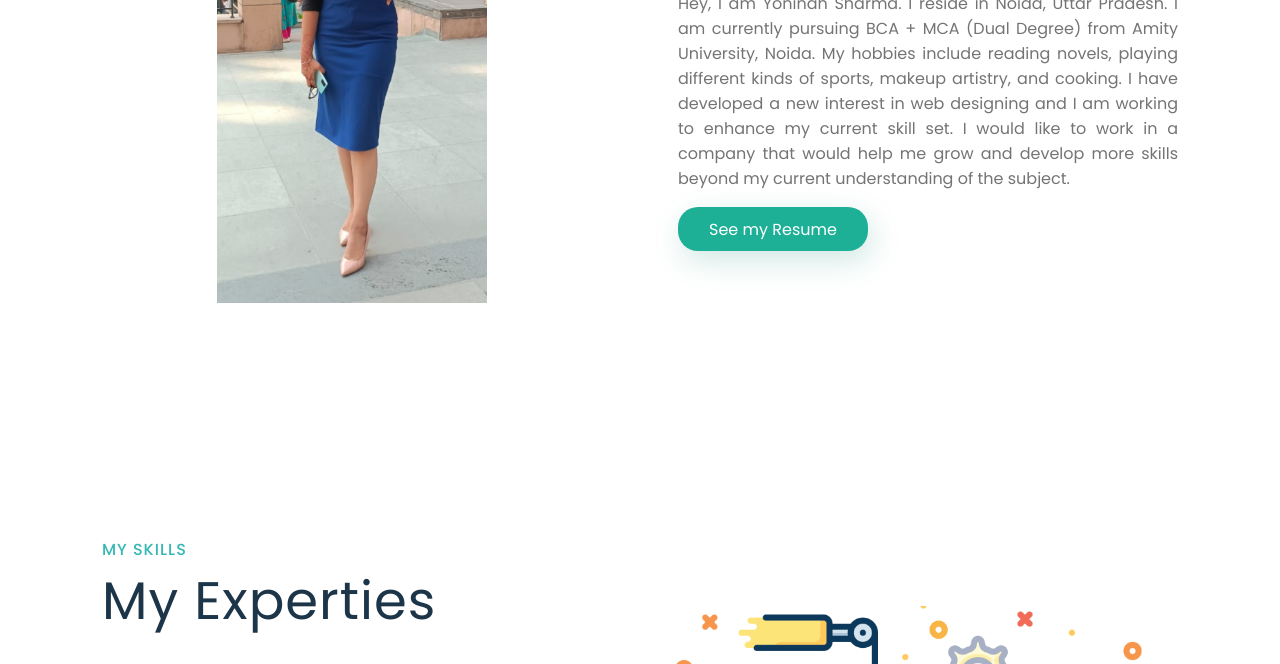
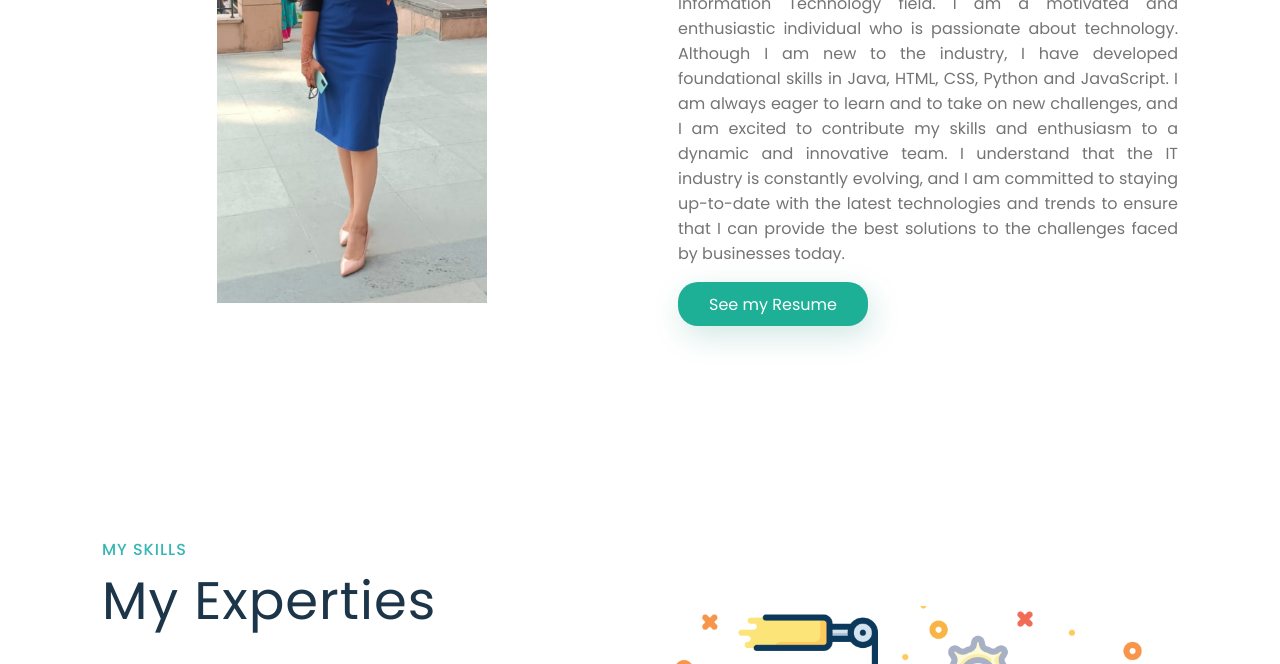
Before and after one commit to YoninahSharma/YoninahSharma.github.io, a plain HTML site: page index.html in a window 1280 px wide. Shown: the part 347-1011 px from the top of the page. Drawn offline with Linux system fonts and the light colour scheme.

Commit message:
intro and resume updated

```diff
--- a/index.html
+++ b/index.html
@@ -55,17 +55,21 @@
         <div class="main-text">
           <h1>Hello, I am Yoninah</h1>
           <p>
-            Hey, I am Yoninah Sharma. I reside in Noida, Uttar Pradesh. I am
-            currently pursuing BCA + MCA (Dual Degree) from Amity University,
-            Noida. My hobbies include reading novels, playing different kinds of
-            sports, makeup artistry, and cooking. I have developed a new
-            interest in web designing and I am working to enhance my current
-            skill set. I would like to work in a company that would help me grow
-            and develop more skills beyond my current understanding of the
-            subject.
+            Hello! My name is Yoninah Sharma, and I am a recent graduate with a
+            degree in BCA + MCA (Dual Degree) from Amity University, Noida
+            seeking to build a career in the Information Technology field. I am
+            a motivated and enthusiastic individual who is passionate about
+            technology. Although I am new to the industry, I have developed
+            foundational skills in Java, HTML, CSS, Python and JavaScript. I am
+            always eager to learn and to take on new challenges, and I am
+            excited to contribute my skills and enthusiasm to a dynamic and
+            innovative team. I understand that the IT industry is constantly
+            evolving, and I am committed to staying up-to-date with the latest
+            technologies and trends to ensure that I can provide the best
+            solutions to the challenges faced by businesses today.
           </p>
           <!-- Button -->
-          <a href="./Yoninah-Sharma-Resume.pdf" class="portfolio-btn"
+          <a href="./YoninahSharma-Resume.pdf" class="portfolio-btn"
             >See my Resume</a
           >
         </div>
@@ -115,7 +119,7 @@
             <!-- skill box text -->
             <div class="s-box-text">
               <strong>JavaScript (JS)</strong>
-              <p>I have 1 year experience in JS.</p>
+              <p>I have 0.5 year experience in JS.</p>
             </div>
           </div>
         </div>
```
